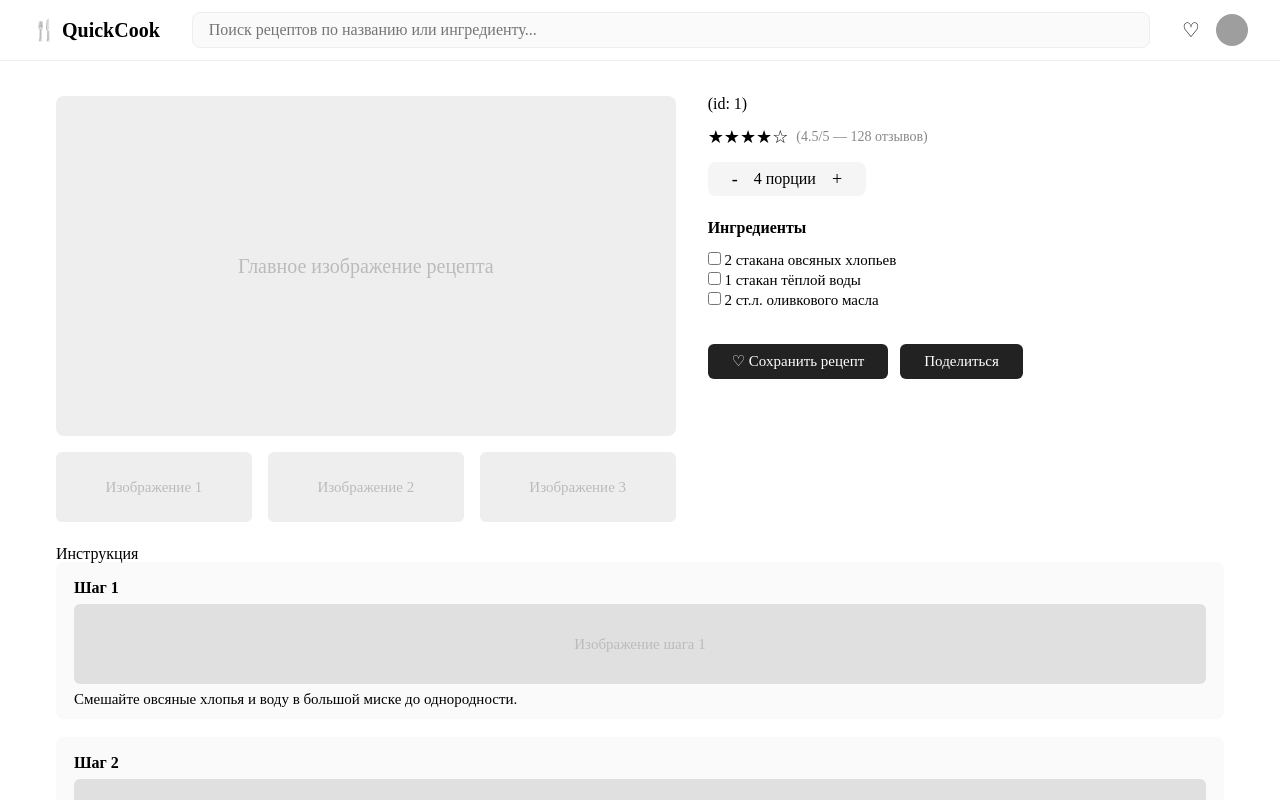
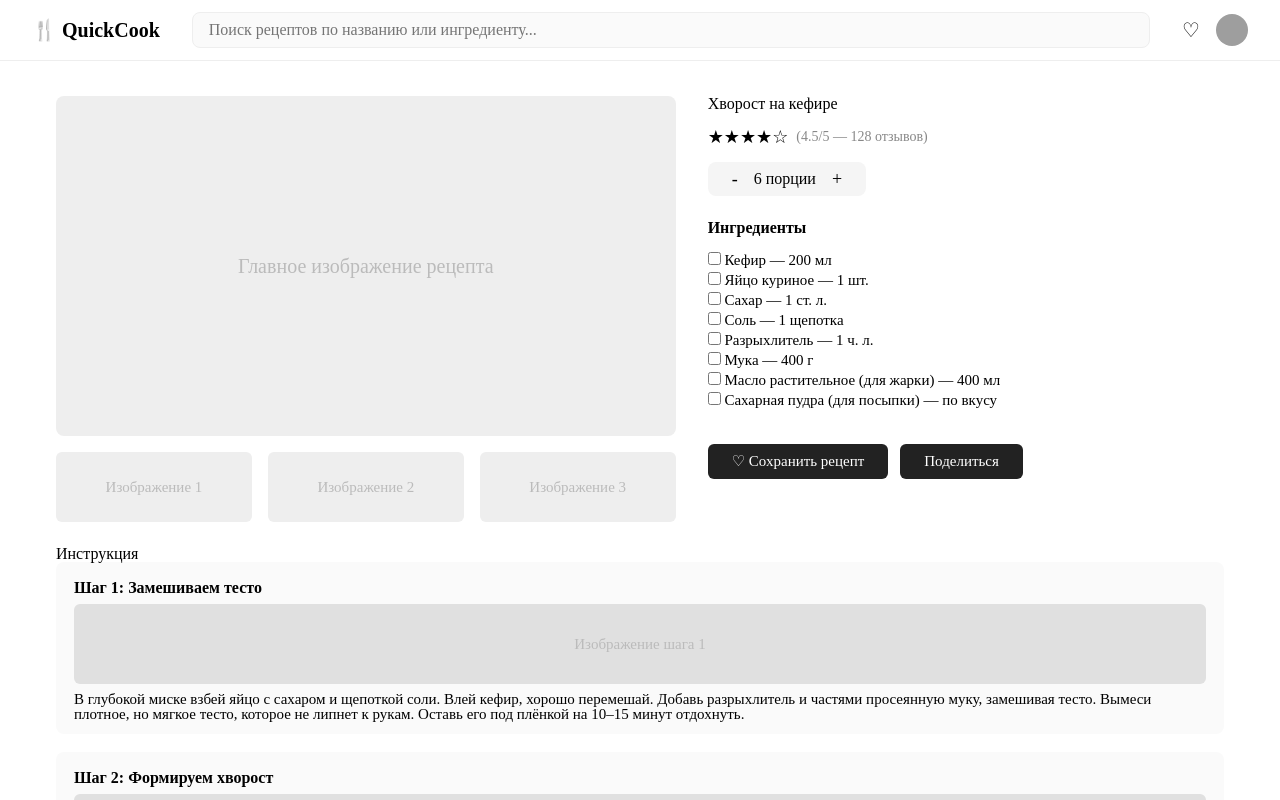
Before and after one commit to art-crazy/nom-nom-nom, a Next.js app: page /recepty/1 in a window 1280 px wide. Shown: the top 800 px of the page. Built offline with nearby package versions, Linux system fonts and the light colour scheme; grey boxes are pictures that could not be loaded.

Commit message:
add data

```diff
--- a/src/app/recepty/[recipe_id]/page.tsx
+++ b/src/app/recepty/[recipe_id]/page.tsx
@@ -1,45 +1,17 @@
 import styles from './RecipePage.module.scss';
+import { recipes } from '@/data/recipes';
 
 export default async function RecipePage({ params }: { params: { recipe_id: string } }) {
   const awaitedParams = await params;
   const recipe_id = awaitedParams.recipe_id;
 
-  const [name, id] = (() => {
+  const id = (() => {
     const parts = recipe_id.split('-');
-    return [parts.slice(0, -1).join('-'), parts[parts.length - 1]];
+    return parts[parts.length - 1];
   })();
 
-  // Моковые данные (можно использовать name и id)
-  const recipe = {
-    title: name.replace(/-/g, ' '),
-    rating: 4.5,
-    reviews: 128,
-    servings: 4,
-    ingredients: [
-      '2 стакана овсяных хлопьев',
-      '1 стакан тёплой воды',
-      '2 ст.л. оливкового масла',
-    ],
-    steps: [
-      {
-        title: 'Шаг 1',
-        text: 'Смешайте овсяные хлопья и воду в большой миске до однородности.',
-      },
-      {
-        title: 'Шаг 2',
-        text: 'Вымешивайте кашу 10 минут до гладкости и эластичности.',
-      },
-    ],
-    comments: [
-      {
-        user: 'Иван Иванов',
-        date: '2025-05-10',
-        text: 'Отличный рецепт! Пробовал вчера, получилось идеально.',
-        likes: 24,
-        replies: 3,
-      },
-    ],
-  };
+  const recipe = recipes[Number(id)];
+  if (!recipe) return <div>Рецепт не найден</div>;
 
   return (
     <div className={styles.recipePage}>
@@ -53,10 +25,10 @@ export default async function RecipePage({ params }: { params: { recipe_id: stri
           </div>
         </div>
         <div className={styles.infoBlock}>
-          <h1>{recipe.title} (id: {id})</h1>
+          <h1>{recipe.title}</h1>
           <div className={styles.rating}>
             <span>★★★★☆</span>
-            <span className={styles.ratingText}>(4.5/5 — 128 отзывов)</span>
+            <span className={styles.ratingText}>({recipe.rating}/5 — {recipe.reviews} отзывов)</span>
           </div>
           <div className={styles.servingsBlock}>
             <button>-</button>
@@ -89,11 +61,12 @@ export default async function RecipePage({ params }: { params: { recipe_id: stri
         <h2>Комментарии</h2>
         <textarea className={styles.commentInput} placeholder="Напишите ваш комментарий..." />
         <button className={styles.postBtn}>Отправить</button>
+        {recipe.comments && recipe.comments.length > 0 && (
           <div className={styles.comment}>
             <div className={styles.commentHeader}>
               <span className={styles.avatar}>👤</span>
-            <span className={styles.userName}>Иван Иванов</span>
-            <span className={styles.commentDate}>2025-05-10</span>
+              <span className={styles.userName}>{recipe.comments[0].user}</span>
+              <span className={styles.commentDate}>{recipe.comments[0].date}</span>
             </div>
             <div className={styles.commentText}>{recipe.comments[0].text}</div>
             <div className={styles.commentActions}>
@@ -101,6 +74,7 @@ export default async function RecipePage({ params }: { params: { recipe_id: stri
               <span>💬 {recipe.comments[0].replies}</span>
             </div>
           </div>
+        )}
       </div>
     </div>
   );
```
Lines whose indentation alone changed are shown as unchanged.
